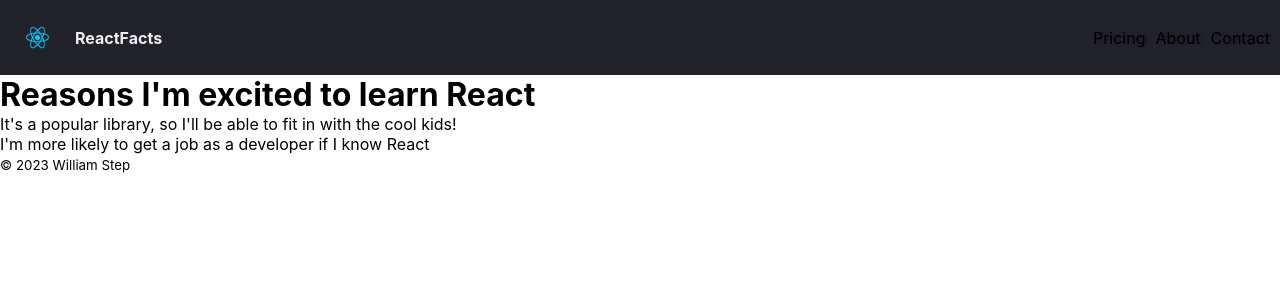
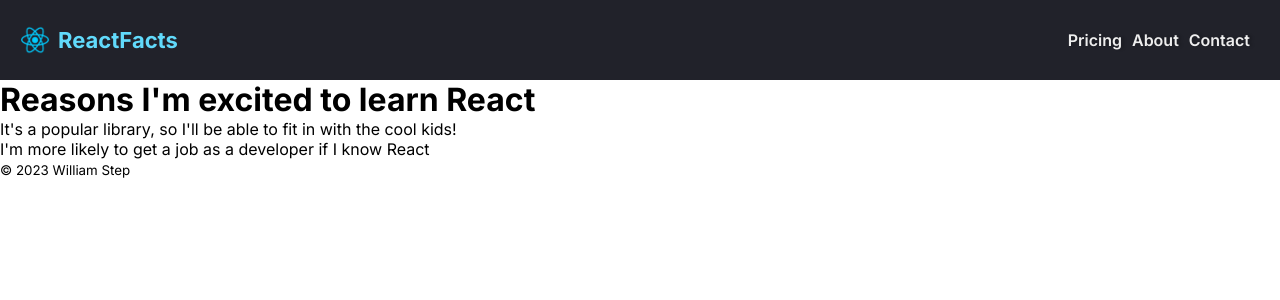
Before and after one commit to will-s-205/scrimba-study, a JavaScript app: page / in a window 1280 px wide. Shown: the top 300 px of the page. Built offline with nearby package versions, Linux system fonts and the light colour scheme; the HTML template or start-up script is replaced by a standard one.

Commit message:
Minor navbar css changes

```diff
--- a/src/App.css
+++ b/src/App.css
@@ -1,6 +1,7 @@
 * {
   margin: 0;
   padding: 0;
+  font-family: Inter, sans-serif;
 }
 
 /* HEADER */
@@ -9,32 +10,35 @@
   align-items: center;
   justify-content: space-between;
   background-color: #21222A;
+  padding: 25px 20px;
 }
 
 .nav-logo {
-  width: 25px;
-  padding: 25px;
+  width: 30px;
+  margin-right: 8px;
 }
 
 .nav-items {
   list-style: none;
   display: flex;
+  font-weight: 600;
 }
 
 .nav-items>li {
   padding-right: 10px;
   text-shadow: 3px 0px 3px rgba(0, 0, 0, 0.2);
+  color: #eee;
 }
-
 
 .react-facts-and-icon {
   display: flex;
   align-items: center;
 }
 
-.react-facts {
+.logo-text {
   font-weight: bold;
-  color: #eee;
+  color: #61DAFB;
+  font-size: 22px;
 }
 
 /* HEADER */
--- a/src/components/Header.js
+++ b/src/components/Header.js
@@ -6,7 +6,7 @@ export default function Navbar() {
             <nav className="nav-bar">
                 <div className="react-facts-and-icon">
                 <img src={react_logo} className="nav-logo" alt="react logo" />
-                <p className="react-facts">ReactFacts</p>
+                <p className="logo-text">ReactFacts</p>
                 </div>
                 <ul className="nav-items">
                     <li>Pricing</li>
```
